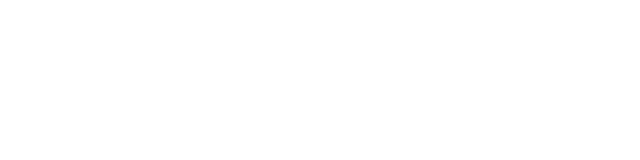
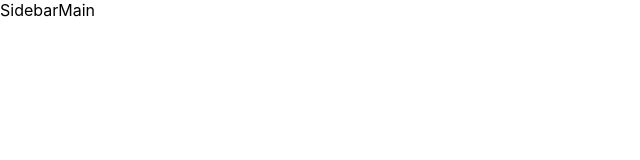
Before and after one commit to tatsuya582/react_blog, a React (Create React App) app in the folder blog/: page / in a window 1280 px wide. Shown: the top 160 px of the page, without its empty margins (0-640 px from the left). Built offline with nearby package versions, Linux system fonts and the light colour scheme.

Commit message:
add: 雛形を作成

```diff
--- a/blog/src/App.css
+++ b/blog/src/App.css
@@ -1,38 +1,7 @@
 .App {
-  text-align: center;
+  width: 100%;
+  height: 100vh;
+  overflow: hidden;
+  font-size: 16px;
+  display: flex;
 }
-
-.App-logo {
-  height: 40vmin;
-  pointer-events: none;
-}
-
-@media (prefers-reduced-motion: no-preference) {
-  .App-logo {
-    animation: App-logo-spin infinite 20s linear;
-  }
-}
-
-.App-header {
-  background-color: #282c34;
-  min-height: 100vh;
-  display: flex;
-  flex-direction: column;
-  align-items: center;
-  justify-content: center;
-  font-size: calc(10px + 2vmin);
-  color: white;
-}
-
-.App-link {
-  color: #61dafb;
-}
-
-@keyframes App-logo-spin {
-  from {
-    transform: rotate(0deg);
-  }
-  to {
-    transform: rotate(360deg);
-  }
-}
--- a/blog/src/App.js
+++ b/blog/src/App.js
@@ -1,8 +1,12 @@
 import './App.css';
+import Main from './components/Main';
+import Sidebar from './components/Sidebar';
 
 function App() {
   return (
     <div className="App">
+      <Sidebar />
+      <Main />
     </div>
   );
 }
--- /dev/null
+++ b/blog/src/components/Main.jsx
@@ -0,0 +1,9 @@
+import React from 'react'
+
+const Main = () => {
+  return (
+    <div>Main</div>
+  )
+}
+
+export default Main
--- /dev/null
+++ b/blog/src/components/Sidebar.jsx
@@ -0,0 +1,10 @@
+import React from 'react'
+import "./Sidebar.css";
+
+const Sidebar = () => {
+  return (
+    <div>Sidebar</div>
+  )
+}
+
+export default Sidebar
```
Also changed, not shown: blog/src/components/Main.css (added), blog/src/components/Sidebar.css (added).
